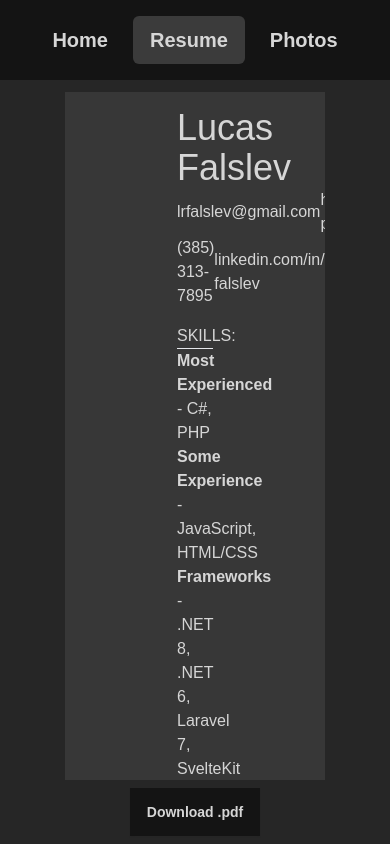
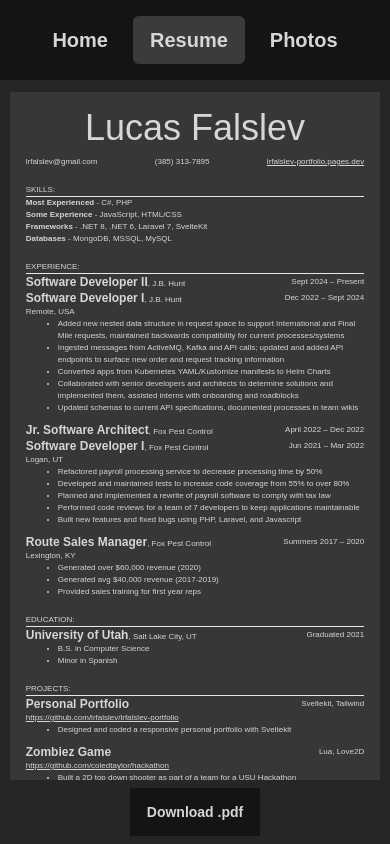
Before and after one commit to lrfalslev/lrfalslev-portfolio, a SvelteKit app: page /resume in a window 390 px wide. Built offline with nearby package versions, Linux system fonts and the light colour scheme.

Commit message:
finish resume, make responsive

```diff
--- a/src/routes/resume/+page.svelte
+++ b/src/routes/resume/+page.svelte
@@ -3,17 +3,14 @@
     let filename = "LucasFalslevResume" + date + ".pdf";
 </script>
 
-<div class="w-2/3 mt-3 max-h-screen overflow-y-auto bg-primary">
-    <div class="py-4 px-28">
-        <h1 class="text-4xl text-center">Lucas Falslev</h1>
+<div class="w-[95%] md:w-5/6 lg:w-2/3 text-[8px] md:text-sm lg:text-base mt-3 max-h-screen overflow-y-auto bg-primary">
+    <div class="py-4 px-4 lg:px-8 xl:px-28">
+        <h1 class="text-4xl text-center pb-2">Lucas Falslev</h1>
         <div class="container mx-auto w-full">
             <div class="inline-flex items-center justify-between w-full">
                 <span>lrfalslev@gmail.com</span>
-                <span>https://lrfalslev-portfolio.pages.dev/</span>
-            </div>
-            <div class="inline-flex items-center justify-between w-full">
                 <span>(385) 313-7895</span>
-                <span>linkedin.com/in/luke-falslev</span>
+                <a class="link" href="https://lrfalslev-portfolio.pages.dev">lrfalslev-portfolio.pages.dev</a>
             </div>
         </div>
         <div>
@@ -30,34 +27,31 @@
             <div>
                 <div class="container mx-auto w-full">
                     <div class="inline-flex items-center justify-between w-full">
-                        <span><b class="text-lg">Software Developer II</b>, J.B. Hunt</span>
+                        <span><b class="text-xs md:text-sm lg:text-lg">Software Developer II</b>, J.B. Hunt</span>
                         <span>Sept 2024 – Present</span>
                     </div>
                     <div class="inline-flex items-center justify-between w-full">
-                        <span><b class="text-lg">Software Developer I</b>, J.B. Hunt</span>
+                        <span><b class="text-xs md:text-sm lg:text-lg">Software Developer I</b>, J.B. Hunt</span>
                         <span>Dec 2022 – Sept 2024</span>
                     </div>
                 </div>
                 <span>Remote, USA</span>
                 <ul class="list-disc list-outside ms-8">
-                    <li>Added new nested data structure in request space to support International and Final Mile requests,
-                        maintained backwards compatibility for current processes/systems</li>
-                    <li>Ingested messages from ActiveMQ, Kafka and API calls; updated and added API endpoints to surface new
-                        order and request tracking information</li>
+                    <li>Added new nested data structure in request space to support International and Final Mile requests, maintained backwards compatibility for current processes/systems</li>
+                    <li>Ingested messages from ActiveMQ, Kafka and API calls; updated and added API endpoints to surface new order and request tracking information</li>
                     <li>Converted apps from Kubernetes YAML/Kustomize manifests to Helm Charts</li>
-                    <li>Collaborated with senior developers and architects to determine solutions and implemented them,
-                        assisted interns with onboarding and roadblocks</li>
+                    <li>Collaborated with senior developers and architects to determine solutions and implemented them, assisted interns with onboarding and roadblocks</li>
                     <li>Updated schemas to current API specifications, documented processes in team wikis</li>
                 </ul>
             </div>
             <div class="mt-2">
                 <div class="container mx-auto w-full">
                     <div class="inline-flex items-center justify-between w-full">
-                        <span><b class="text-lg">Jr. Software Architect</b>, Fox Pest Control</span>
+                        <span><b class="text-xs md:text-sm lg:text-lg">Jr. Software Architect</b>, Fox Pest Control</span>
                         <span>April 2022 – Dec 2022</span>
                     </div>
                     <div class="inline-flex items-center justify-between w-full">
-                        <span><b class="text-lg">Software Developer I</b>, Fox Pest Control</span>
+                        <span><b class="text-xs md:text-sm lg:text-lg">Software Developer I</b>, Fox Pest Control</span>
                         <span>Jun 2021 – Mar 2022</span>
                     </div>
                 </div>
@@ -73,7 +67,7 @@
             <div class="mt-2">
                 <div class="container mx-auto w-full">
                     <div class="inline-flex items-center justify-between w-full">
-                        <span><b class="text-lg">Route Sales Manager</b>, Fox Pest Control</span>
+                        <span><b class="text-xs md:text-sm lg:text-lg">Route Sales Manager</b>, Fox Pest Control</span>
                         <span>Summers 2017 – 2020</span>
                     </div>
                 </div>
@@ -90,7 +84,7 @@
             <div>
                 <div class="container mx-auto w-full">
                     <div class="inline-flex items-center justify-between w-full">
-                        <span><b class="text-lg">University of Utah</b>, Salt Lake City, UT</span>
+                        <span><b class="text-xs md:text-sm lg:text-lg">University of Utah</b>, Salt Lake City, UT</span>
                         <span>Graduated 2021</span>
                     </div>
                 </div>
@@ -105,27 +99,25 @@
             <div>
                 <div class="container mx-auto w-full">
                     <div class="inline-flex items-center justify-between w-full">
-                        <b class="text-lg">Personal Portfolio</b>
+                        <b class="text-xs md:text-sm lg:text-lg">Personal Portfolio</b>
                         <span>Sveltekit, Tailwind</span>
                     </div>
                 </div>
-                <a href="https://github.com/lrfalslev/lrfalslev-portfolio">https://github.com/lrfalslev/lrfalslev-portfolio</a>
+                <a class="link" href="https://github.com/lrfalslev/lrfalslev-portfolio">https://github.com/lrfalslev/lrfalslev-portfolio</a>
                 <ul class="list-disc list-outside ms-8">
                     <li>Designed and coded a responsive personal portfolio with Sveltekit</li>
-                    <li>Automated deployment to cloudflare with github actions</li>
                 </ul>
             </div>
             <div class="mt-2">
                 <div class="container mx-auto w-full">
                     <div class="inline-flex items-center justify-between w-full">
-                        <b class="text-lg">Zombiez Game</b>
+                        <b class="text-xs md:text-sm lg:text-lg">Zombiez Game</b>
                         <span>Lua, Love2D</span>
                     </div>
                 </div>
-                <a href="https://github.com/coledtaylor/hackathon">https://github.com/coledtaylor/hackathon</a>
+                <a class="link" href="https://github.com/coledtaylor/hackathon">https://github.com/coledtaylor/hackathon</a>
                 <ul class="list-disc list-outside ms-8">
-                    <li>Constructed a functional 2D top down shooter as part of a team for a USU Hackathon</li>
-                    <li>Built game world, managed camera tracking and game state</li>
+                    <li>Built a 2D top down shooter as part of a team for a USU Hackathon</li>
                 </ul>
             </div>
         </div>
```
Also changed, not shown: 1 other file (tests, documents, lock files or other folders).
